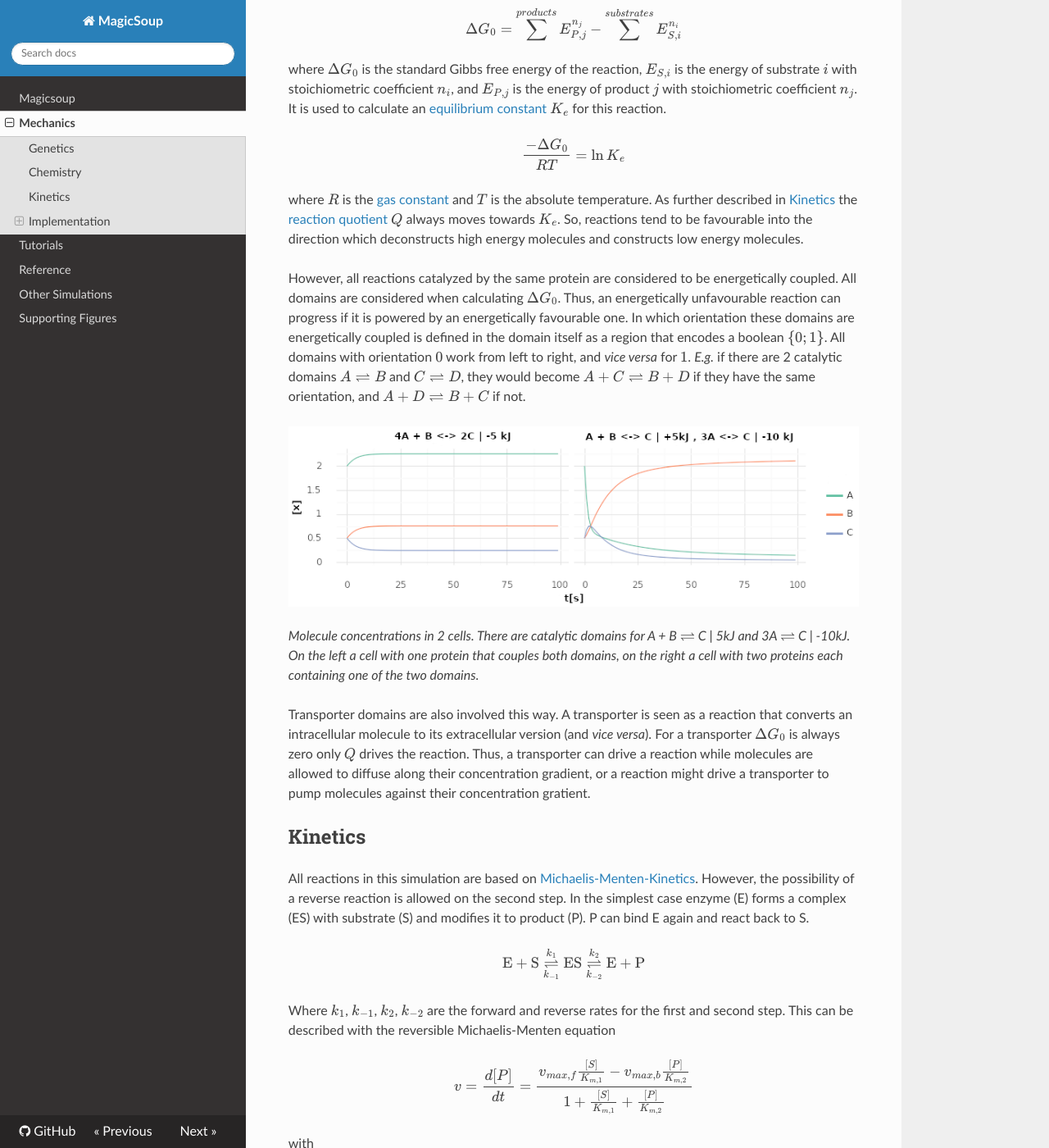
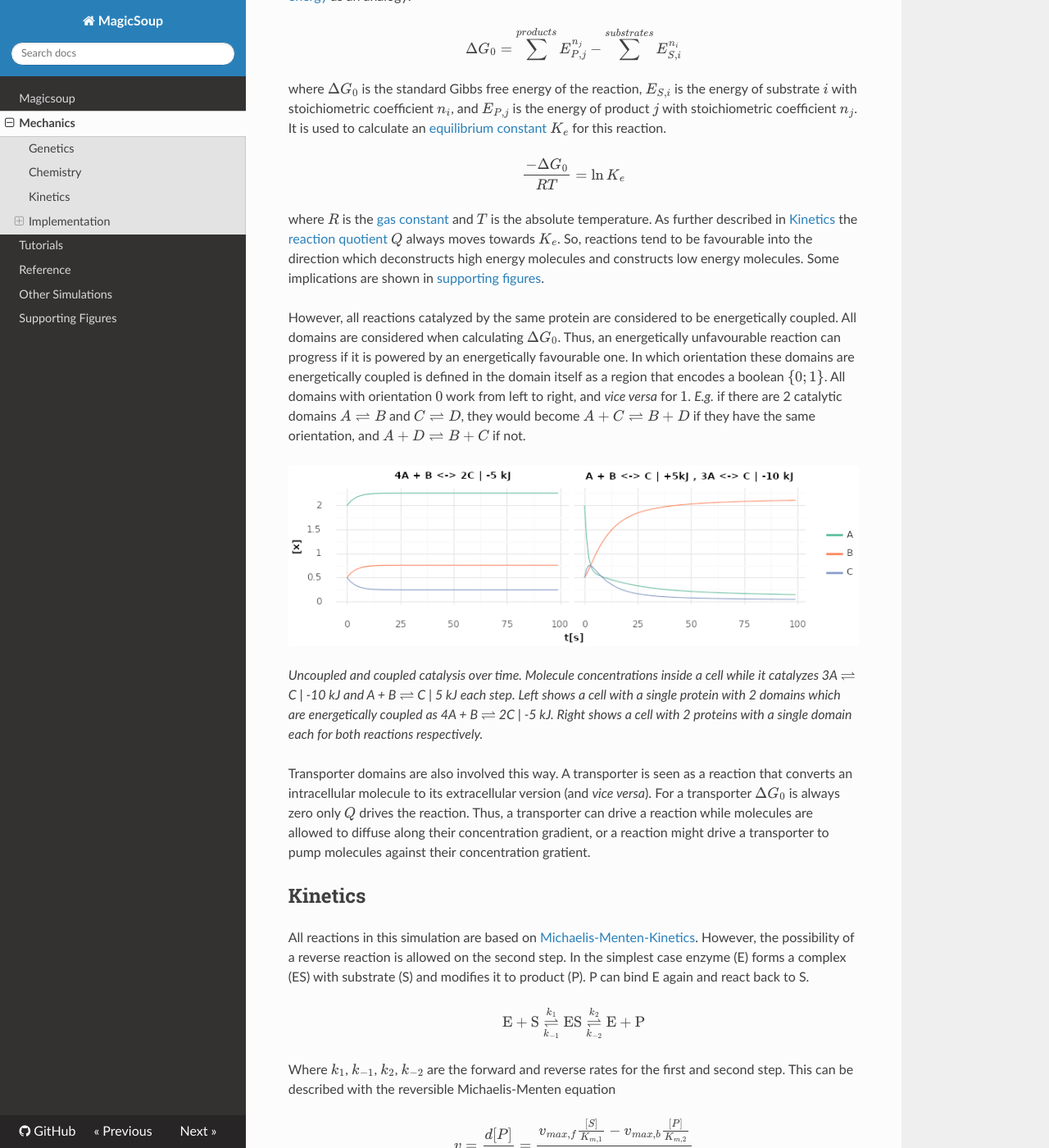
Before and after one commit to mRcSchwering/magic-soup, an MkDocs documentation site: the page built from docs/mechanics.md, in a window 1280 px wide and 1400 px high, scrolled down 1981 px. Shown: the whole window at 82% size. Built offline with MkDocs 1.6.1, drawn with Linux system fonts in a browser that asks for light colours; nearby versions of some CDN libraries; formulas are drawn with MathJax 3; some of the changed text lies outside the part shown.

Commit message:
docs fixes links

```diff
--- a/docs/mechanics.md
+++ b/docs/mechanics.md
@@ -37,6 +37,7 @@
 Each domain consists of a region of genetic code that defines the domain type itself
 and several regions that define its further specifications.
 What these specifications are depends on the domain type.
+There are some example transcriptomes in [supporting figures](./supporting_figures.md#transcriptomes).
 
 _Catalytic_ domains can catalyze one reaction.
 All possible reactions are defined in the simulation's chemistry (see [Chemistry](#chemistry)).
@@ -99,6 +100,7 @@
 always moves towards $K_e$.
 So, reactions tend to be favourable into the direction which deconstructs high energy molecules
 and constructs low energy molecules.
+Some implications are shown in [supporting figures](./supporting_figures.md#equilibrium-constants).
 
 However, all reactions catalyzed by the same protein are considered to be energetically coupled.
 All domains are considered when calculating $\Delta G_0$.
@@ -112,9 +114,12 @@
 
 ![reaction equilibrium](./img/reaction_equilibrium.png)
 
-_Molecule concentrations in 2 cells.
-There are catalytic domains for A + B $\rightleftharpoons$ C | 5kJ and 3A $\rightleftharpoons$ C | -10kJ.
-On the left a cell with one protein that couples both domains, on the right a cell with two proteins each containing one of the two domains._
+_Uncoupled and coupled catalysis over time.
+Molecule concentrations inside a cell while it catalyzes 3A $\rightleftharpoons$ C | -10 kJ
+and A + B $\rightleftharpoons$ C | 5 kJ each step.
+Left shows a cell with a single protein with 2 domains which are energetically coupled
+as 4A + B $\rightleftharpoons$ 2C | -5 kJ.
+Right shows a cell with 2 proteins with a single domain each for both reactions respectively._
 
 Transporter domains are also involved this way.
 A transporter is seen as a reaction that converts an intracellular molecule to its extracellular version (and _vice versa_).
@@ -122,7 +127,6 @@
 Thus, a transporter can drive a reaction while molecules are allowed to diffuse along
 their concentration gradient, or a reaction might drive a transporter to pump molecules
 against their concentration gratient.
-
 
 ## Kinetics
 
@@ -239,13 +243,14 @@
 and $[I]_k$ is the concentration of inhibitor $k$ with stoichiometric coefficient $n_k$.
 If there are no activators $a_{act} = 1$ and if there are no inhibitors $a_{inh} = 0$.
 Values for $K_{m,a}$ and $K_{m,i}$ are directly defined in the domain specifications.
+There are some kinetics examples in [supporting figures](./supporting_figures.md#simple-reaction-kinetics).
 
 When values for the mappings of nucleotide sequences to values for maximum velocities and affinities
 are created, they are sampled from a log-uniform distribution with user defined boundaries.
 If there are multiple catalytic and transporter domains,
 activating regulatory domains, or inhibiting regulatory domains
 values for $v_{max}$, $K_m$, $K_{m,a}$, $K_{m,i}$ are averaged each.
-
+Resulting distributions are shown in [supporting figures](./supporting_figures.md#vmax-and-km-distributions).
 
 ## Implementation
 
```
Also changed, not shown: docs/supporting_figures.md (+4 -4 lines), docs/tutorials.md (+36 -12 lines), docs/img/supporting/genome_recombinations.png, 2 other files.
